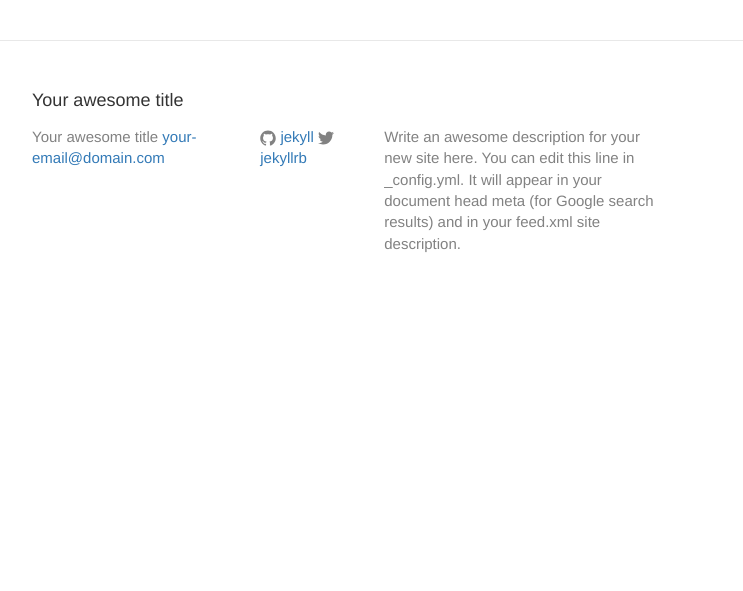
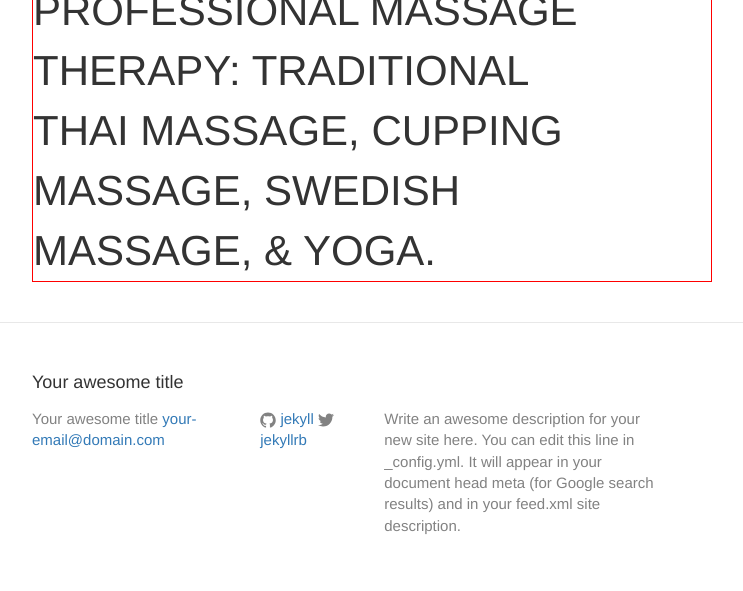
Before and after one commit to raman221188/raman221188.github.io, a Jekyll site: the page built from index.html, in a window 1280 px wide. Shown: the part 485-1076 px from the top of the page, without its empty margins (268-1011 px from the left). Built offline with Jekyll 4.4.1, drawn with Linux system fonts in a browser that asks for light colours; before the commit the page ends 900 px from its top, so only the background shows below that; some of the changed text lies outside the part shown.

Commit message:
Update index.html

```diff
--- a/index.html
+++ b/index.html
@@ -21,17 +21,10 @@ layout: default
       <li>LOCATION</li>
      </ul>
     </div>
+
   <div class = "heading" >
     <img src= "http://www.weekendnotes.com/im/003/03/thai-bliss-massage-day-spa-thai-canberra-childers-11.jpg" />
   </div>
-
-
-
-
-
-
-
-
-  <p class="rss-subscribe">subscribe <a href="{{ "/feed.xml" | prepend: site.baseurl }}">via RSS</a></p>
-
+    <p class = "desc">PROFESSIONAL MASSAGE <br/> THERAPY: TRADITIONAL </br> THAI MASSAGE, CUPPING </br> MASSAGE, SWEDISH </br> MASSAGE, & YOGA.
+    </p>
 </div>
```
